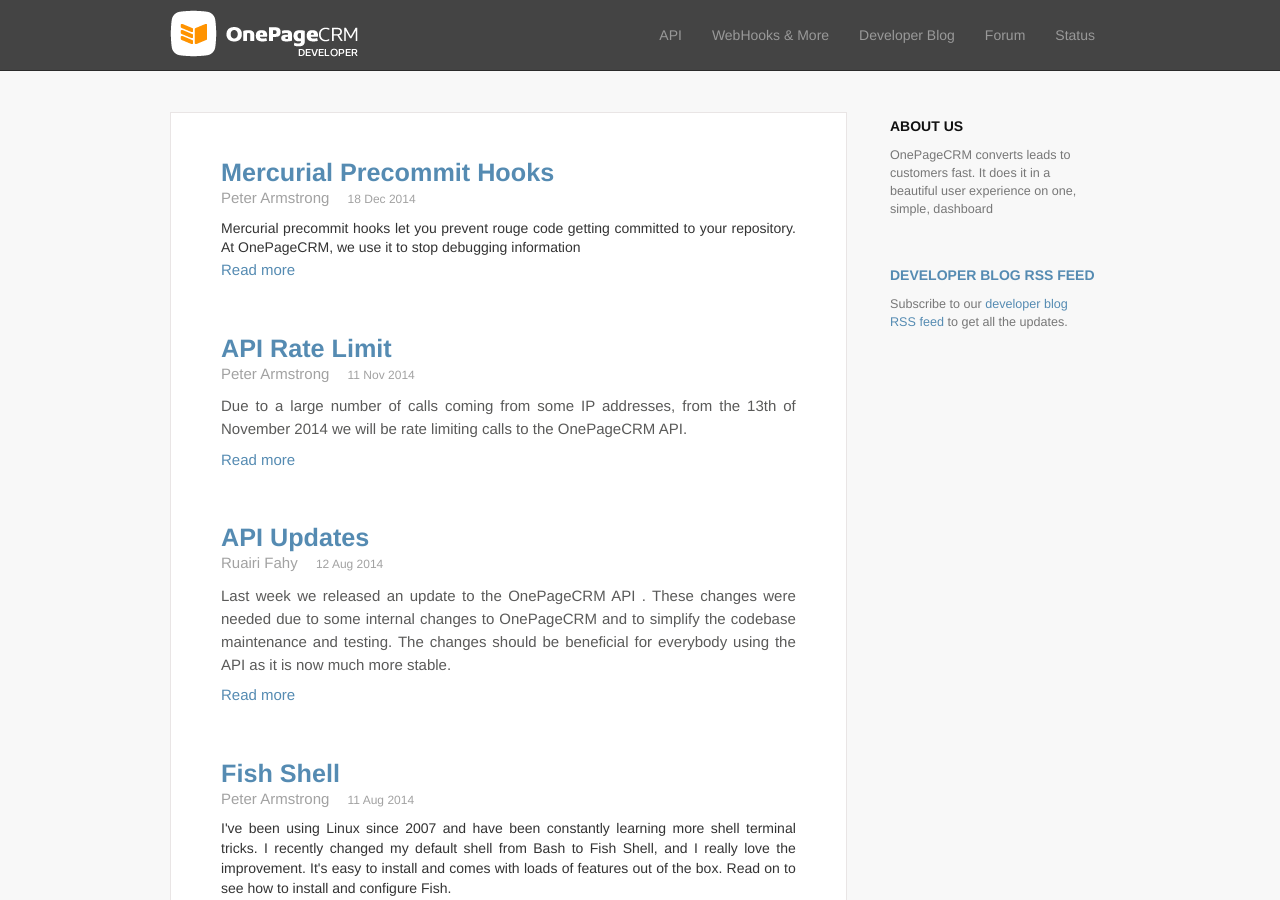
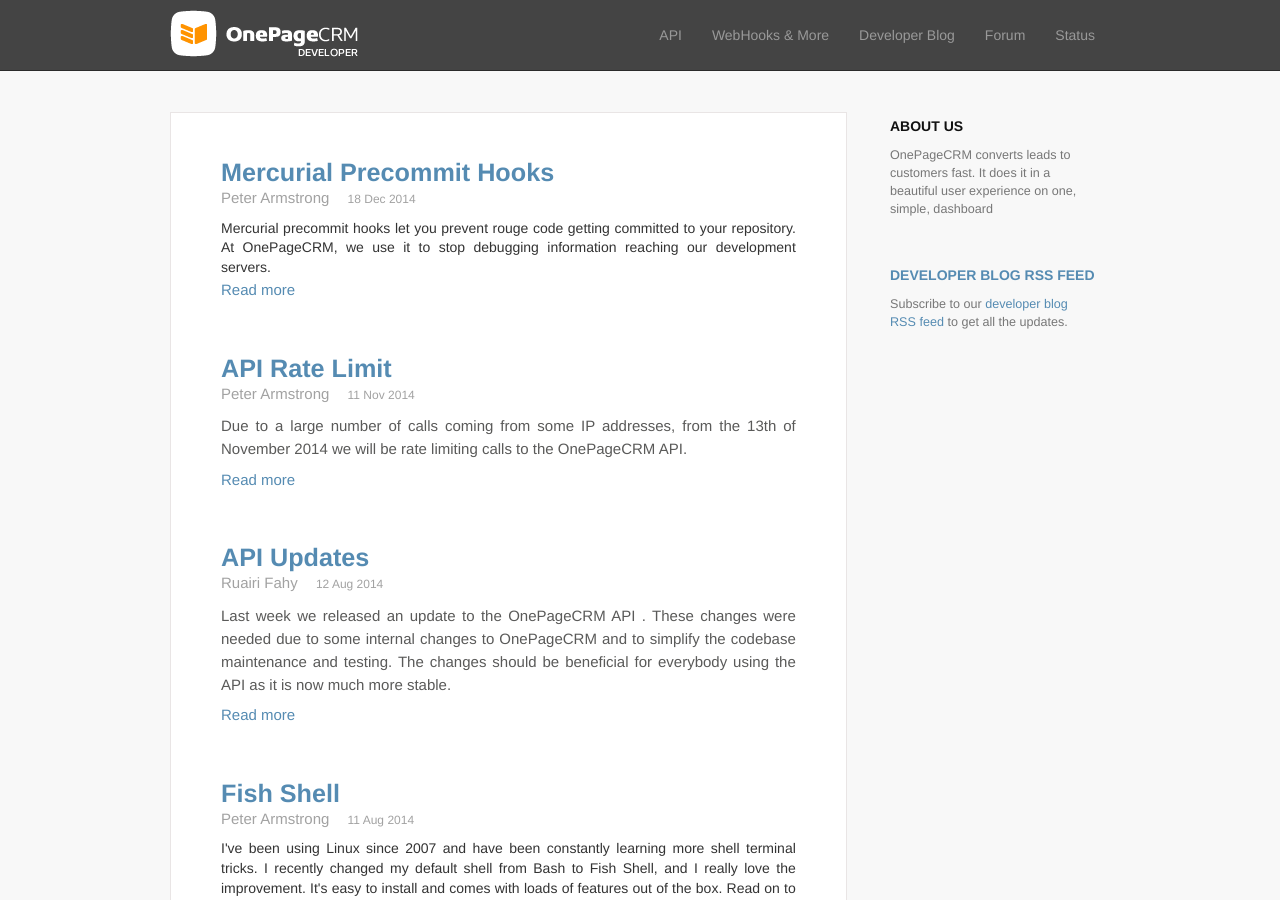
Before and after one commit to OnePageCRM/OnePageCRM.github.io, a Jekyll site: the page built from blog/index.html, in a window 1280 px wide and 900 px high. Built offline with Jekyll 4.4.1, drawn with Linux system fonts in a browser that asks for light colours; nearby versions of some CDN libraries; Markdown is read by kramdown in place of the engine named in the settings.

Commit message:
added blog about mercurial pre commit hooks

```diff
--- a/_posts/2014-12-18-mercurial-precommit.md
+++ b/_posts/2014-12-18-mercurial-precommit.md
@@ -5,7 +5,7 @@
 category: blog
 author: peter
 date: 2014-12-18 13:24:22
-excerpt: Mercurial precommit hooks let you prevent rouge code getting committed to your repository. At OnePageCRM, we use it to stop debugging information
+excerpt: Mercurial precommit hooks let you prevent rouge code getting committed to your repository. At OnePageCRM, we use it to stop debugging information reaching our development servers.
 ---
 
 As our development team has expanded over the last year, debug information has crept into the repository on more than one occasion.
```
